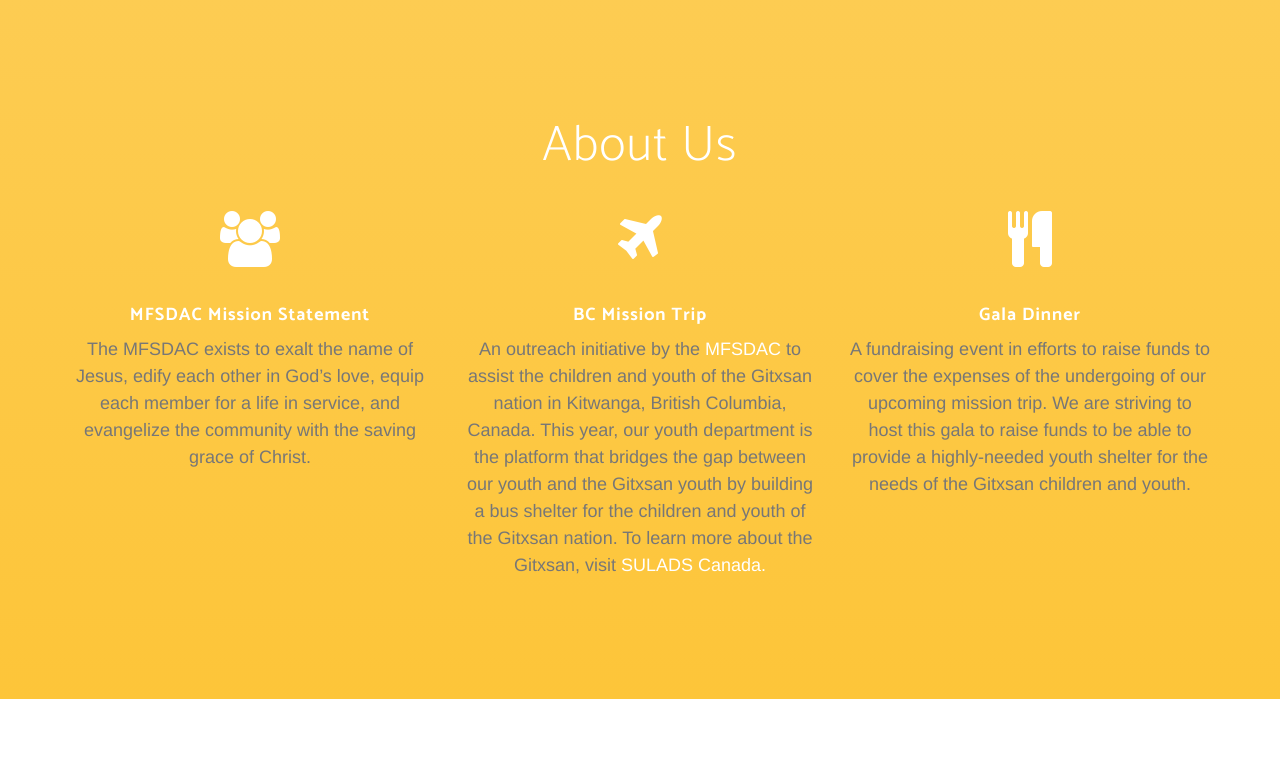
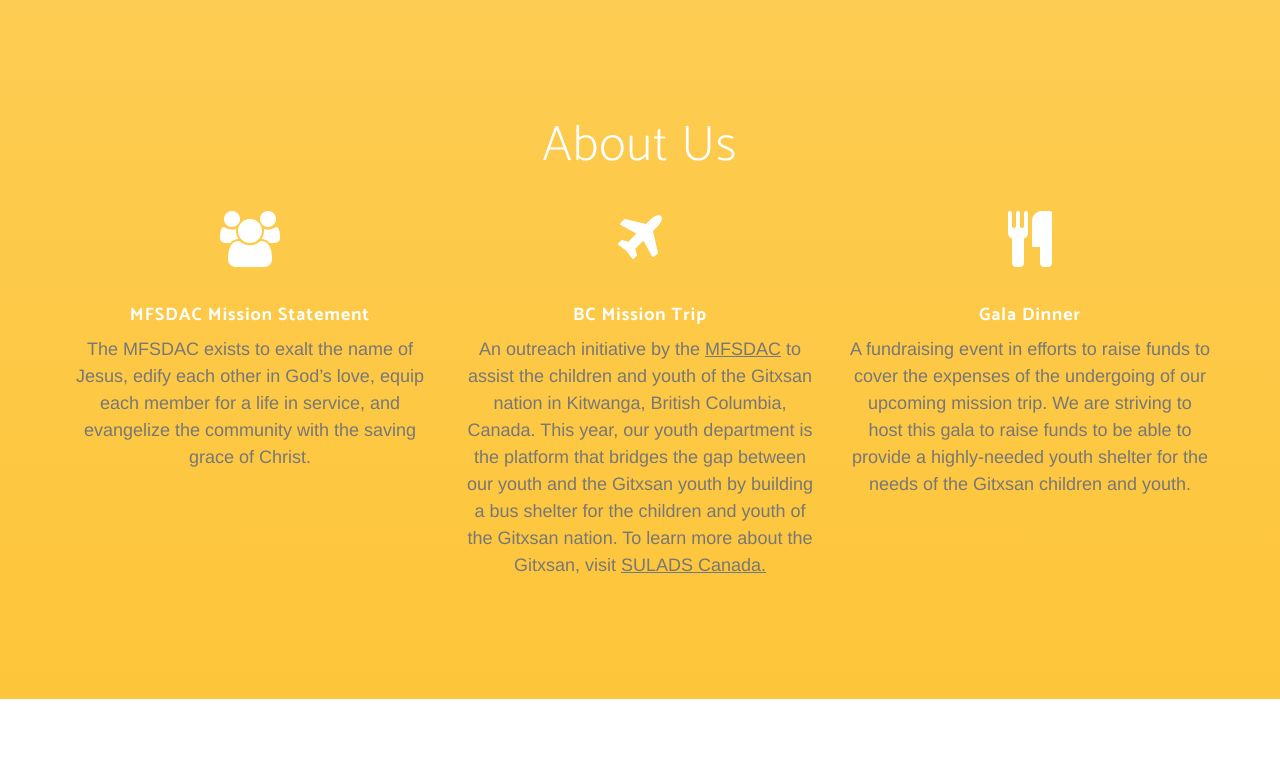
Before and after one commit to Developers-Foundation/mfsdac-gala, a PHP site: page / in a window 1280 px wide. Shown: the part 821-1593 px from the top of the page. Run offline with PHP 8.4, Linux system fonts and the light colour scheme; style sheets or scripts are compiled from the project's sources; some libraries are stand-ins or nearby versions; some web fonts are replaced.

Commit message:
cosmetic fixes

```diff
--- a/index.html
+++ b/index.html
@@ -117,7 +117,7 @@
                        <i class="fa fa-plane" aria-hidden="true"></i>
                    </span>
                    <h4 class="service-heading">BC Mission Trip</h4>
-                   <p class="text-muted">An outreach initiative by the <a href="http://www.mississaugasda.com/" class = "abt-lnk">MFSDAC</a> to assist the children and youth of the Gitxsan nation in Kitwanga, British Columbia, Canada. This year, our youth department is the platform that bridges the gap between our youth and the Gitxsan youth by building a bus shelter for the children and youth of the Gitxsan nation. To learn more about the Gitxsan, visit <a href="http://www.suladscanada.com/" class = "abt-lnk">SULADS Canada.</a></p>
+                   <p class="text-muted">An outreach initiative by the <a href="http://www.mississaugasda.com/" class="abt-lnk">MFSDAC</a> to assist the children and youth of the Gitxsan nation in Kitwanga, British Columbia, Canada. This year, our youth department is the platform that bridges the gap between our youth and the Gitxsan youth by building a bus shelter for the children and youth of the Gitxsan nation. To learn more about the Gitxsan, visit <a href="http://www.suladscanada.com/" class="abt-lnk">SULADS Canada.</a></p>
                </div>
                <div class="col-md-4">
                    <span class="fa-stack fa-4x">
@@ -255,8 +255,7 @@
                 <div class="col-lg-12">
                     <!-- Source: http://stackoverflow.com/questions/21992498/disable-mouse-scroll-wheel-zoom-on-embedded-google-maps -->
                     <div id="map-overlay" onClick="style.pointerEvents='none'"></div>
-                    <iframe src="https://www.google.com/maps/embed?pb=!1m18!1m12!1m3!1d2888.9379120347944!2d-79.55004708425213!3d43.60783257912278!2m3!1f0!2f0!3f0!3m2!1i1024!2i768!4f13.1!3m3!1m2!1s0x882b481aa1e96cc3%3A0x557b8fe9f3b6f555!2s739+Brown&#39;s+Line%2C+Etobicoke%2C+ON+M8W+3V7!5e0!3m2!1sen!2sca!4v1490143444949" width="100%" height="450" frameborder="0" style="border:0" allowfullscreen>
-                    </iframe>
+                    <iframe src="https://www.google.com/maps/embed?pb=!1m18!1m12!1m3!1d2888.9312056112635!2d-79.54986274847761!3d43.607973979020436!2m3!1f0!2f0!3f0!3m2!1i1024!2i768!4f13.1!3m3!1m2!1s0x882b481aa20fbdb3%3A0xb4062029019d1bfc!2sOur+Lady+of+the+Miraculous+Medal+Catholic+Church!5e0!3m2!1sen!2sca!4v1490299098020" width="100%" height="450" frameborder="0" style="border:0" allowfullscreen></iframe>
                 </div>
             </div>
             <div id="social" class="row">
--- a/less/custom.less
+++ b/less/custom.less
@@ -66,7 +66,8 @@ hr {
 }
 
 .abt-lnk{
-    color: white;
+    color: @gray-light;
+    text-decoration: underline;
 }
 
 .abt-lnk:hover{
```
